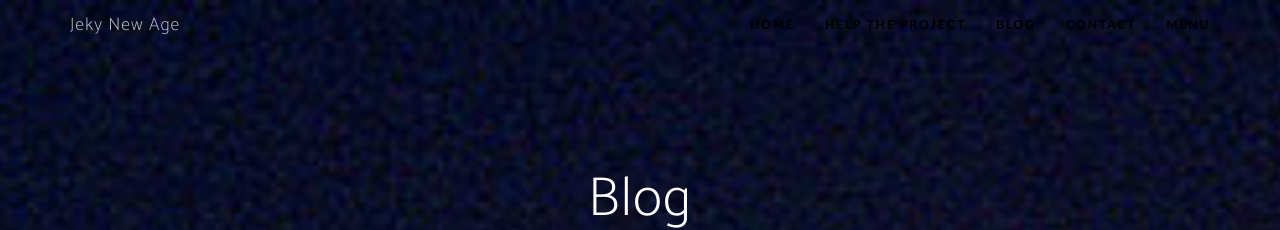
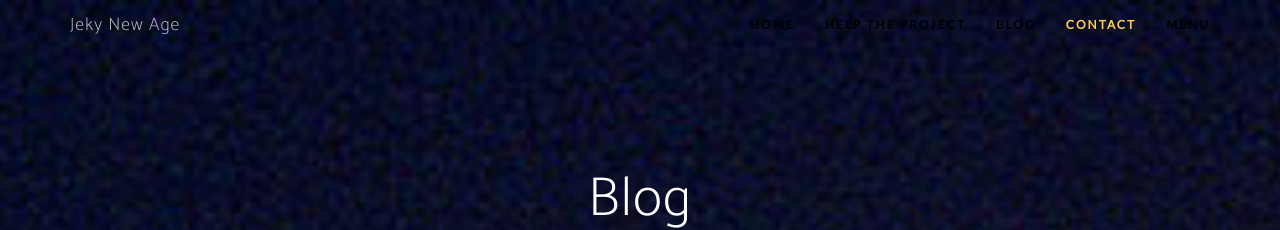
Before and after one commit to JonathanHemnes/denver-does-design, a Jekyll site: the page built from blog.html, in a window 1280 px wide. Shown: the top 230 px of the page. Built offline with Jekyll 4.4.1, drawn with Linux system fonts in a browser that asks for light colours; nearby versions of some CDN libraries; some web fonts are replaced.

Commit message:
fixed scripts

```diff
--- a/_includes/scripts.html
+++ b/_includes/scripts.html
@@ -20,7 +20,7 @@
 <script src="https://cdnjs.cloudflare.com/ajax/libs/jquery-easing/1.3/jquery.easing.min.js"></script>
 
 <!-- Theme JavaScript -->
-<!--<script src="{{ "/js/new-age.min.js" | prepend: site.baseurl }}"></script>-->
+<script src="{{ "/js/new-age.min.js" | prepend: site.baseurl }}"></script>
 
 {% if site.google_analytics %}
 <script type="text/javascript">
--- a/_sass/_base.scss
+++ b/_sass/_base.scss
@@ -15,13 +15,13 @@
 }
 
 html {
-  height: 100%;
+  height: auto;
   width: 100vw;
   overflow-x: hidden;
 }
 
 body {
-  height: 100%;
+  height: auto;
   width: 100vw;
   font-family: 'Muli', 'Helvetica', 'Arial', 'sans-serif';
   overflow-x: hidden;
```
Also changed, not shown: js/new-age.min.js.
